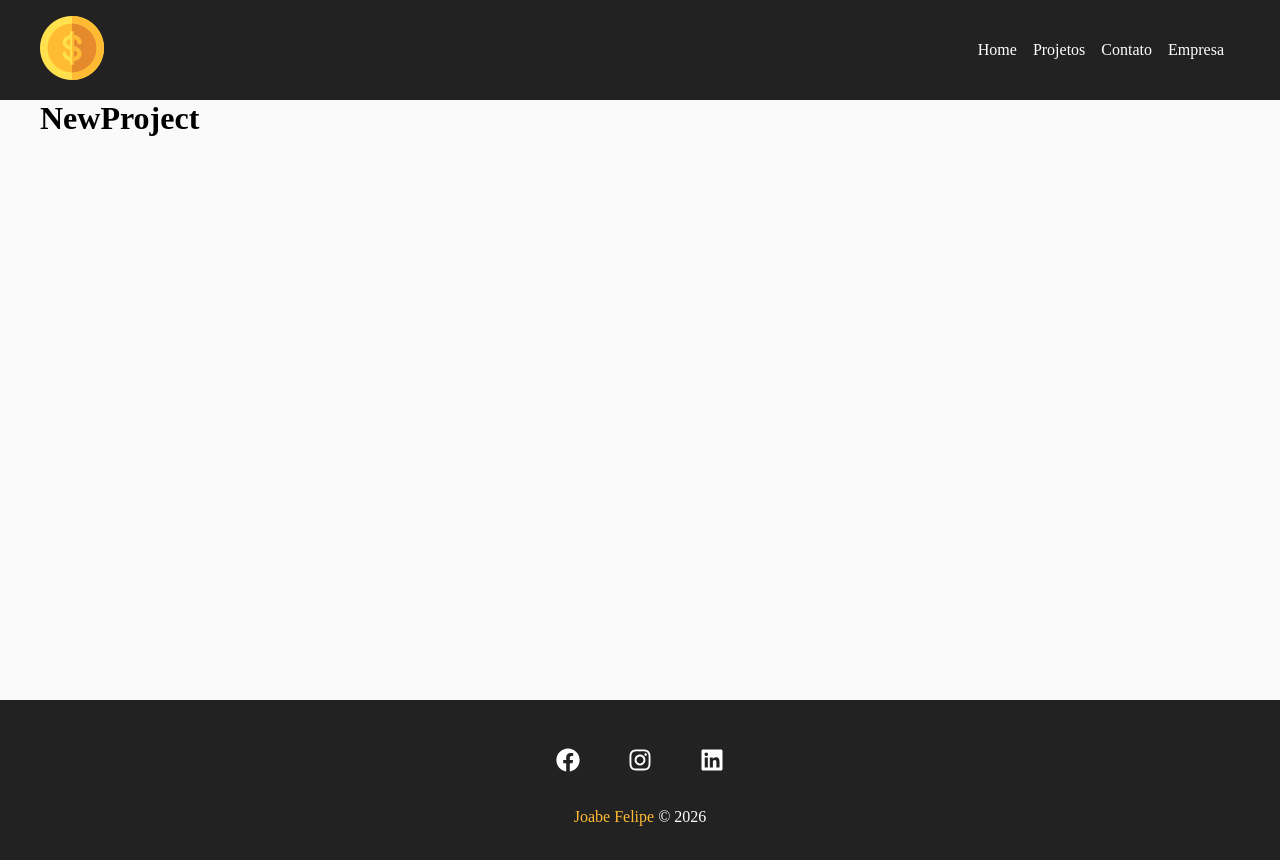
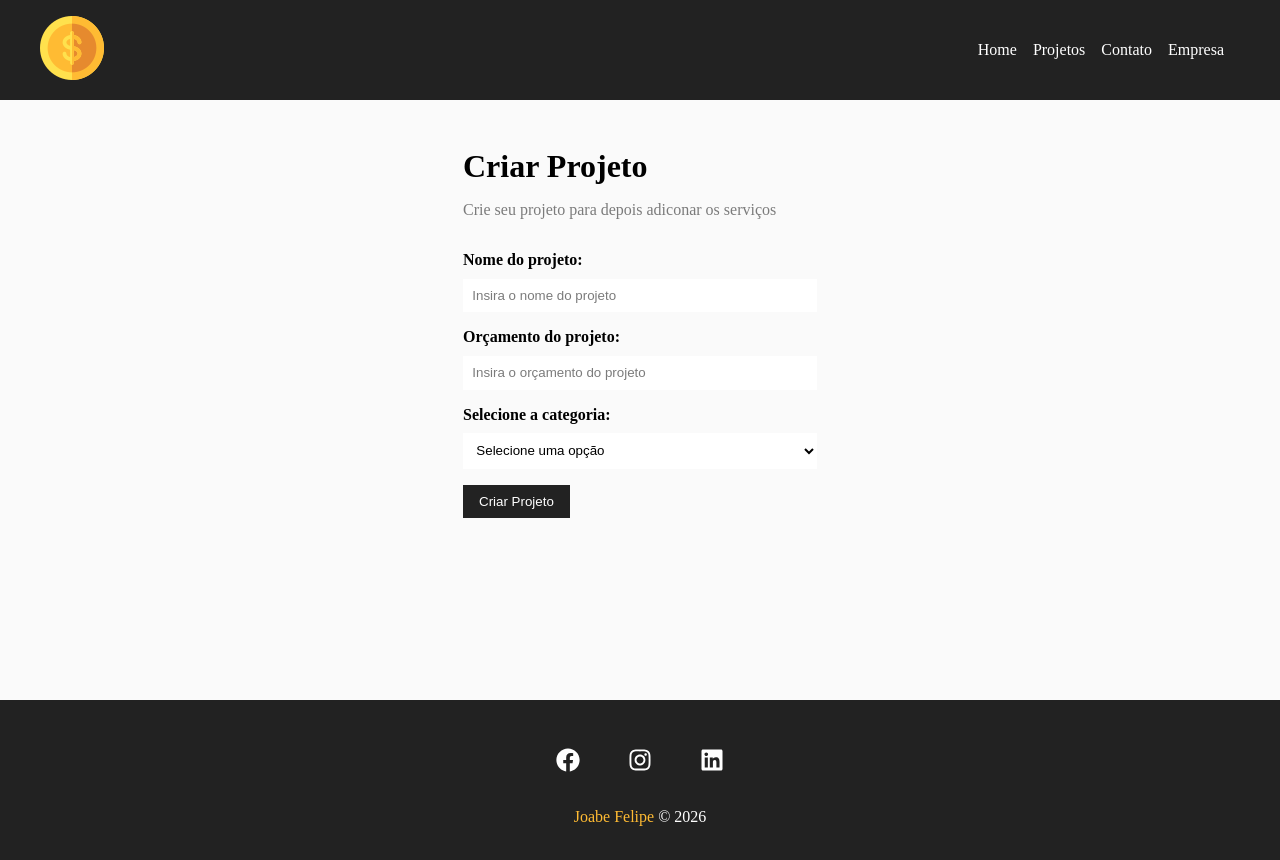
Before and after one commit to Joabe-Albino/Crost-project, a React (Create React App) app: page /newproject in a window 1280 px wide. Shown: the top 860 px of the page. Built offline with nearby package versions, Linux system fonts and the light colour scheme.

Commit message:
New Projects pages e o forms foram criados e estilizados

```diff
--- /dev/null
+++ b/src/components/form/ButtonSubmit.js
@@ -0,0 +1,11 @@
+import styles from './ButtonSubmit.module.css'
+
+function ButtonSubmit({ text }) {
+  return (
+    <div >
+      <button className={styles.btn}>{text}</button>
+    </div>
+  );
+}
+
+export default ButtonSubmit
--- /dev/null
+++ b/src/components/form/ButtonSubmit.module.css
@@ -0,0 +1,13 @@
+.btn{
+    background-color: #222;
+    color: white;
+    padding: 0.7em 1.2em;
+    border: none;
+    text-decoration: none;
+    cursor: pointer;
+    transition: 0.5s;
+}
+
+.btn:hover{
+    color: #ffbb33;
+}
--- /dev/null
+++ b/src/components/form/Input.js
@@ -0,0 +1,19 @@
+import styles from './Input.module.css'
+
+function Input({ name, type, text, placeholder, handleOnChange, value }) {
+  return (
+    <div className={styles.form_control}>
+      <label htmlFor={name}>{text}:</label>
+      <input
+        type={type}
+        name={name}
+        id={name}
+        placeholder={placeholder}
+        onChange={handleOnChange}
+        value={value}
+      />
+    </div>
+  );
+}
+
+export default Input;
--- /dev/null
+++ b/src/components/form/Input.module.css
@@ -0,0 +1,21 @@
+.form_control{
+    display: flex;
+    flex-direction: column;
+    margin-bottom: 1em;
+}
+
+.form_control label{
+    margin-bottom: .6em;
+    font-weight: bold;
+}
+
+.form_control input{
+    padding: .7em;
+    border: none;
+    border-radius: 0;
+    background-color: #fff;
+}
+
+.form_control input::placeholder{
+    color: #7b7b7b;
+}
--- /dev/null
+++ b/src/components/form/Select.js
@@ -0,0 +1,14 @@
+import styles from './Select.module.css'
+
+function Select({ name, options, text, handleOnChange, value }) {
+  return (
+    <div className={styles.form_control}>
+      <label htmlFor={name}>{text}:</label>
+      <select name={name} id={name}>
+        <option>Selecione uma opção</option>
+      </select>
+    </div>
+  );
+}
+
+export default Select
--- /dev/null
+++ b/src/components/form/Select.module.css
@@ -0,0 +1,17 @@
+.form_control{
+    display: flex;
+    flex-direction: column;
+    margin-bottom: 1em;
+}
+
+.form_control label{
+    margin-bottom: 0.6em;
+    font-weight: bold;
+}
+
+.form_control select{
+    padding: 0.7em;
+    border: none;
+    border-radius: 0;
+    background-color: #fff;
+}
--- a/src/components/pages/NewProject.js
+++ b/src/components/pages/NewProject.js
@@ -1,7 +1,13 @@
+import ProjectForm from '../project/ProjectForm'
+
+import styles from './NewProject.module.css'
+
 function NewProject(){
     return (
-        <div>
-            <h1>NewProject</h1>
+        <div className={styles.newproject_container}>
+            <h1>Criar Projeto</h1>
+            <p>Crie seu projeto para depois adiconar os serviços</p>
+            <ProjectForm btnText={"Criar Projeto"}/>
         </div>
     )
 }
--- /dev/null
+++ b/src/components/pages/NewProject.module.css
@@ -0,0 +1,15 @@
+.newproject_container{
+    width: 450px;
+    margin: 0 auto;
+    padding: 3em;
+
+}
+
+.newproject_container h1{
+    margin-bottom: 0.5em;
+}
+
+.newproject_container p{
+    color: #7b7b7b;
+
+}
--- /dev/null
+++ b/src/components/project/ProjectForm.js
@@ -0,0 +1,34 @@
+import styles from "./ProjectForm.module.css";
+
+import Input from "../form/Input";
+import Select from "../form/Select";
+import ButtonSubmit from "../form/ButtonSubmit";
+
+function ProjectForm({btnText}) {
+  return (
+    <form className={styles.form}>
+      <Input
+        type={"text"}
+        placeholder={"Insira o nome do projeto"}
+        name={"name"}
+        text={"Nome do projeto"}
+      />
+      <Input
+        type={"number"}
+        text={"Orçamento do projeto"}
+        placeholder={"Insira o orçamento do projeto"}
+        name={"budget"}
+      />
+
+      <Select
+      text={"Selecione a categoria"}
+      name={"category_id"}
+
+      />
+
+      <ButtonSubmit text={btnText}/>
+    </form>
+  );
+}
+
+export default ProjectForm;
--- /dev/null
+++ b/src/components/project/ProjectForm.module.css
@@ -0,0 +1,4 @@
+.form{
+    width: 100%;
+    margin: 2em 0;
+}
```
